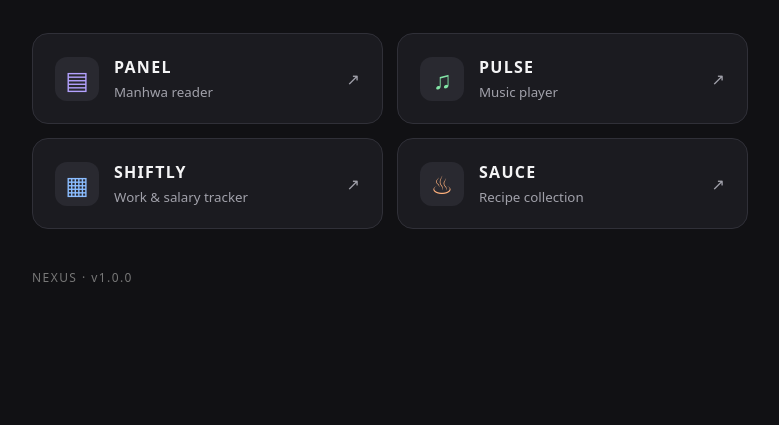
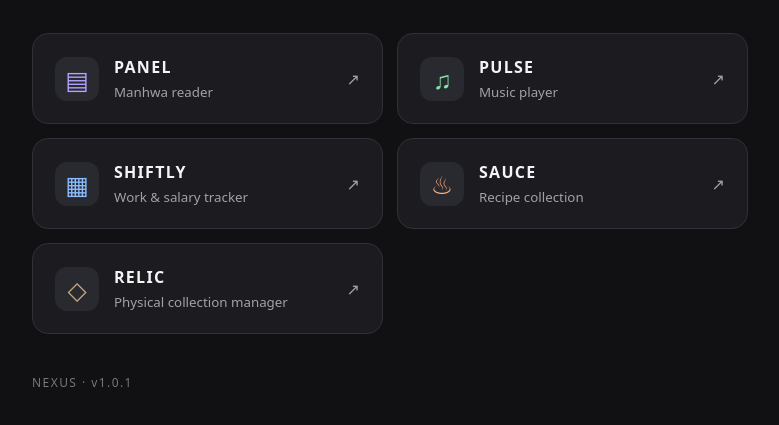
Before and after one commit to theparsifal21/Nexus, a plain HTML site: page index.html in a window 1280 px wide. Shown: the part 167-592 px from the top of the page, without its empty margins (250-1029 px from the left). Drawn offline with Linux system fonts and the light colour scheme.

Commit message:
Add RELIC shortcut to NEXUS v1.0.1

```diff
--- a/index.html
+++ b/index.html
@@ -6,4 +6,5 @@
 <a href="https://theparsifal21.github.io/pulse/" style="--accent:#83e5a6"><span class="symbol" aria-hidden="true">♫</span><span><strong>PULSE</strong><small>Music player</small></span><span class="arrow" aria-hidden="true">↗</span></a>
 <a href="https://theparsifal21.github.io/shiftly-work-tracker/" style="--accent:#8bbdff"><span class="symbol" aria-hidden="true">▦</span><span><strong>SHIFTLY</strong><small>Work &amp; salary tracker</small></span><span class="arrow" aria-hidden="true">↗</span></a>
 <a href="https://theparsifal21.github.io/Sauce/" style="--accent:#ffb17c"><span class="symbol" aria-hidden="true">♨</span><span><strong>SAUCE</strong><small>Recipe collection</small></span><span class="arrow" aria-hidden="true">↗</span></a>
-</section><footer>NEXUS · v1.0.0</footer></main></body></html>
+<a href="https://theparsifal21.github.io/Relic/" style="--accent:#c4a77d"><span class="symbol" aria-hidden="true">◇</span><span><strong>RELIC</strong><small>Physical collection manager</small></span><span class="arrow" aria-hidden="true">↗</span></a>
+</section><footer>NEXUS · v1.0.1</footer></main></body></html>
```
